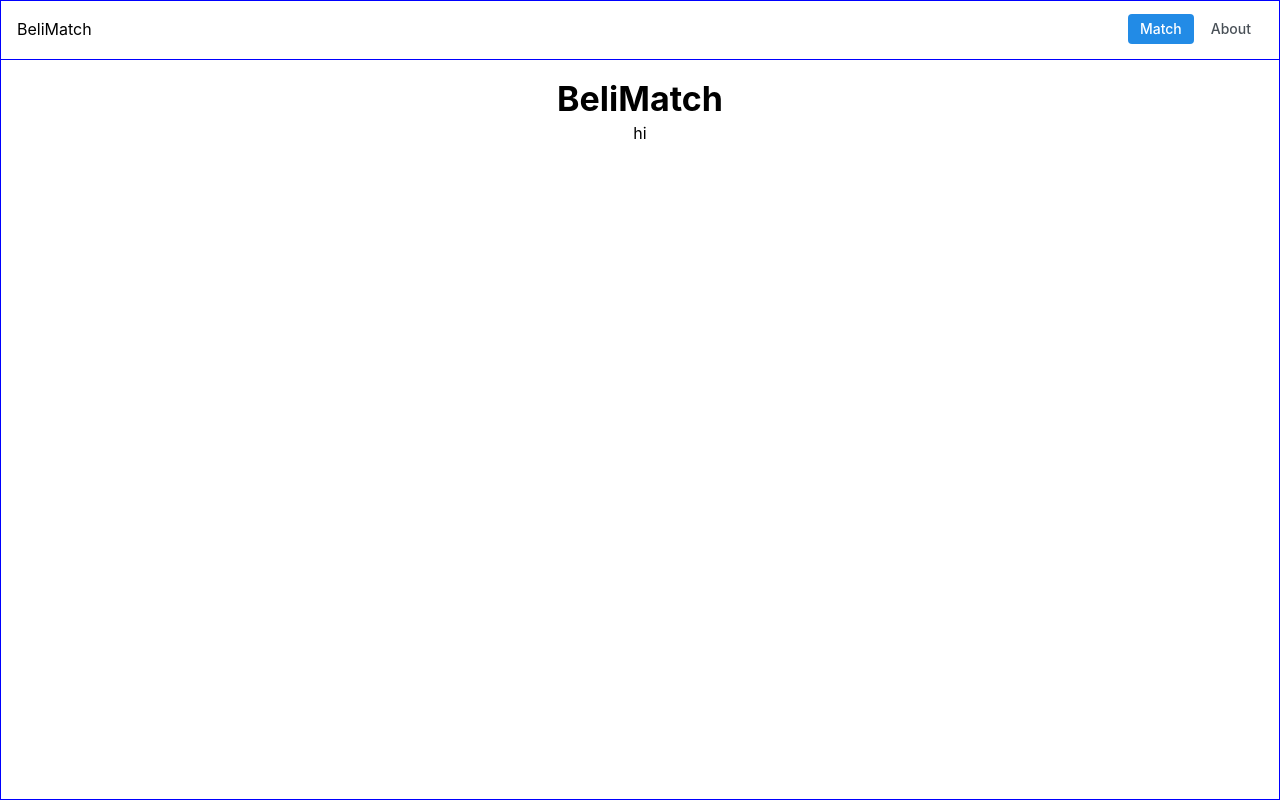
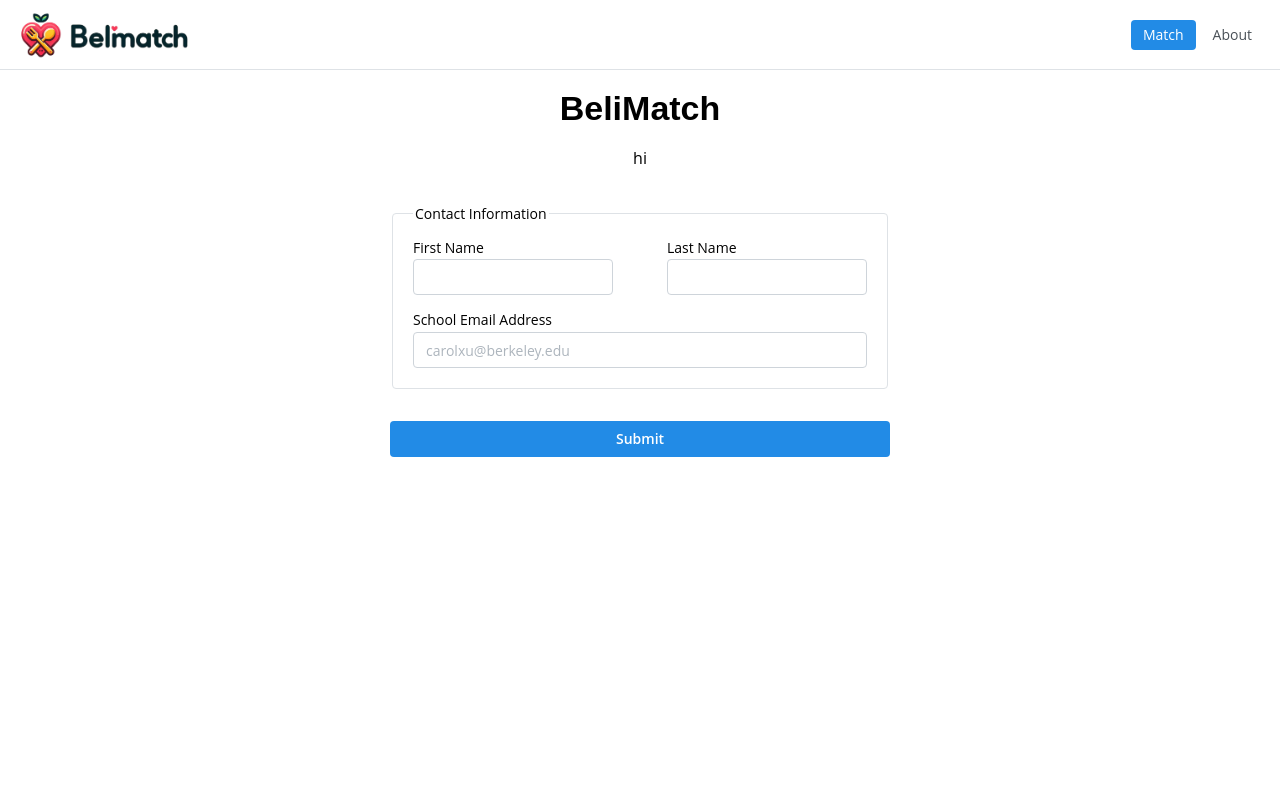
Before and after one commit to sgoel97/beli-match, a React (Vite) app in the folder client/: page / in a window 1280 px wide. Built offline with nearby package versions, Linux system fonts and the light colour scheme.

Commit message:
basic form

```diff
--- a/client/src/components/Layout.jsx
+++ b/client/src/components/Layout.jsx
@@ -1,6 +1,7 @@
-import { AppShell, Container, Center, Group, Burger } from "@mantine/core";
+import { AppShell, Container, Group, Burger } from "@mantine/core";
 import { useDisclosure } from "@mantine/hooks";
 import classes from "./header.module.css";
+import Logo from "../assets/logo.png";
 
 import { Link, useLocation } from "react-router-dom";
 
@@ -16,6 +17,7 @@ const Layout = ({ children, ...style }) => {
   const items = links.map((link) => (
     <Link
       to={link.link}
+      key={link.label}
       className={classes.link}
       data-active={pathname === link.link || undefined}
     >
@@ -24,12 +26,12 @@ const Layout = ({ children, ...style }) => {
   ));
 
   return (
-    <AppShell header={{ height: 60 }} padding="md">
-      <AppShell.Header style={{ border: "1px solid blue" }}>
+    <AppShell header={{ height: 70 }} padding="md">
+      <AppShell.Header>
         <Burger opened={opened} onClick={toggle} hiddenFrom="sm" size="sm" />
         <Container size="xl" className={classes.inner}>
           <Group>
-            <p>BeliMatch</p>
+            <img src={Logo} height={50} />
           </Group>
           <Group gap={5} visibleFrom="xs">
             {items}
@@ -38,12 +40,10 @@ const Layout = ({ children, ...style }) => {
           <Burger opened={opened} onClick={toggle} hiddenFrom="xs" size="sm" />
         </Container>
       </AppShell.Header>
-      <AppShell.Main style={{ border: "1px solid blue", width: "100vw" }}>
-        <Center>
-          <Container size="lg" style={{ textAlign: "center", ...style }}>
-            {children}
-          </Container>
-        </Center>
+      <AppShell.Main style={{ width: "100vw" }}>
+        <Container size="xl" style={style}>
+          {children}
+        </Container>
       </AppShell.Main>
     </AppShell>
   );
--- a/client/src/components/header.module.css
+++ b/client/src/components/header.module.css
@@ -1,5 +1,5 @@
 .header {
-  height: rem(56px);
+  height: rem(69px);
   margin-bottom: rem(120px);
   background-color: var(--mantine-color-body);
   border-bottom: rem(1px) solid
@@ -7,7 +7,7 @@
 }
 
 .inner {
-  height: rem(56px);
+  height: rem(69px);
   display: flex;
   justify-content: space-between;
   align-items: center;
--- a/client/src/main.jsx
+++ b/client/src/main.jsx
@@ -22,7 +22,12 @@ const router = createBrowserRouter([
 
 ReactDOM.createRoot(document.getElementById("root")).render(
   <React.StrictMode>
-    <MantineProvider>
+    <MantineProvider
+      theme={{
+        fontFamily: "Open Sans, sans-serif",
+        headings: { fontFamily: "Poppins, sans-serif" },
+      }}
+    >
       <RouterProvider router={router} />
     </MantineProvider>
   </React.StrictMode>
--- a/client/src/pages/Home.jsx
+++ b/client/src/pages/Home.jsx
@@ -1,12 +1,81 @@
-import { Title, Text } from "@mantine/core";
+import {
+  Title,
+  Text,
+  Stack,
+  Fieldset,
+  Flex,
+  Button,
+  Input,
+  Select,
+} from "@mantine/core";
+import { useForm } from "react-hook-form";
 
 import Layout from "../components/Layout";
 
 const Home = () => {
+  const {
+    register,
+    handleSubmit,
+    formState: { errors },
+  } = useForm();
+
+  const onSubmit = (data) => {
+    console.log(data);
+  };
+
   return (
     <Layout>
-      <Title>BeliMatch</Title>
-      <Text>hi</Text>
+      <Stack align="center" mb={32}>
+        <Title>BeliMatch</Title>
+        <Text>hi</Text>
+      </Stack>
+
+      <form onSubmit={handleSubmit(onSubmit)}>
+        <Stack w={500} m="auto" gap="xl">
+          <Fieldset legend="Contact Information">
+            <Stack gap="sm">
+              <Flex justify="space-between">
+                <Input.Wrapper
+                  w={200}
+                  label="First Name"
+                  error={errors.lastName && "This field is required"}
+                >
+                  <Input {...register("firstName", { required: true })} />
+                </Input.Wrapper>
+
+                <Input.Wrapper
+                  w={200}
+                  label="Last Name"
+                  error={errors.lastName && "This field is required"}
+                >
+                  <Input {...register("lastName", { required: true })} />
+                </Input.Wrapper>
+              </Flex>
+
+              <Input.Wrapper
+                label="School Email Address"
+                error={errors.emailAddress && "This field is required"}
+              >
+                <Input
+                  placeholder="carolxu@berkeley.edu"
+                  {...register("emailAddress", { required: true })}
+                />
+              </Input.Wrapper>
+
+              {/* <Select
+                // label="School"
+                // error={errors.school && "This field is required"}
+                placeholder="Pick one"
+                data={["React", "Angular", "Vue"]}
+                searchable
+                {...register("school", { required: true })}
+              /> */}
+            </Stack>
+          </Fieldset>
+
+          <Button type="submit">Submit</Button>
+        </Stack>
+      </form>
     </Layout>
   );
 };
```
Also changed, not shown: client/src/components/Select.jsx (added, +36 -0 lines), client/src/assets/logo.png (added).
